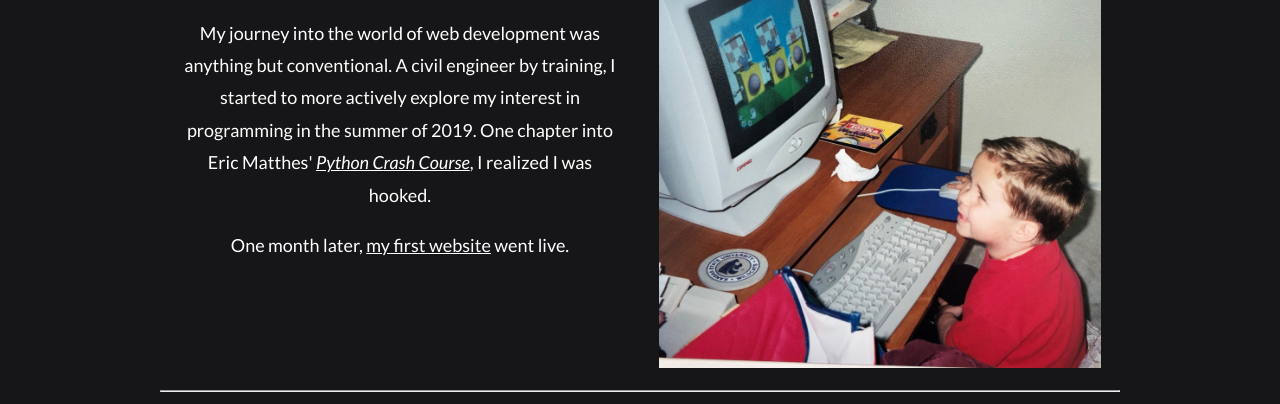
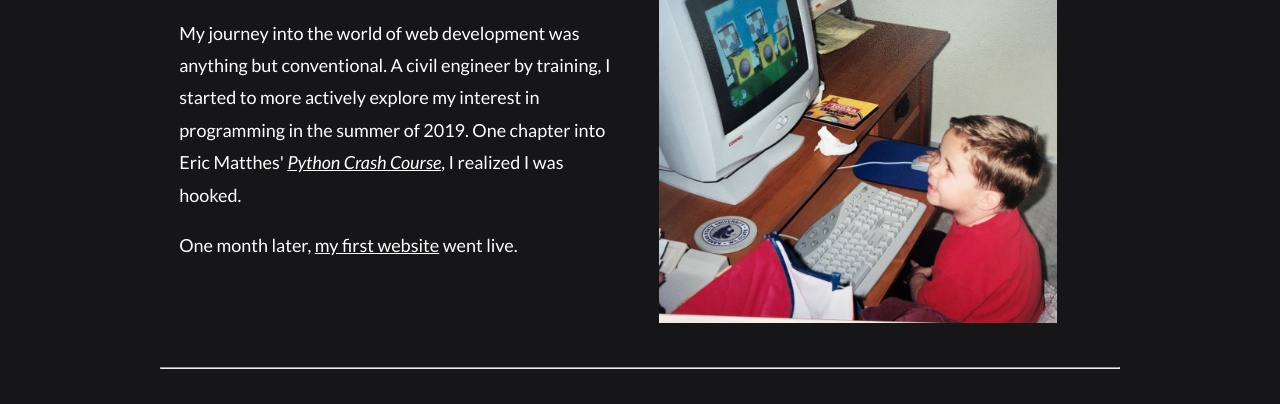
Before and after one commit to PickertJoe/personal-website-2.0, a plain HTML site: page html/about.html in a window 1280 px wide. Shown: the part 175-579 px from the top of the page. Drawn offline with Linux system fonts and the light colour scheme.

Commit message:
HTML/CSS golfing

```diff
--- a/css/style.css
+++ b/css/style.css
@@ -63,29 +63,29 @@ ul {
   color: red;
 }
 
-.main-content {
+.container {
   margin-top: 53px;
 }
 
-.main-content a {
+.container a {
   color: white;
   transition: all 0.3s ease;
 }
 
-.main-content a:hover {
+.container a:hover {
   color: red;
 }
 
-.main-content a:visited {
+.container a:visited {
   color: white;
 }
 
-.main-content li {
+.container li {
   font-size: 1.25rem;
   line-height: 1.5;
 }
 
-.main-content p {
+.container p {
   font-weight: 500;
 }
 
@@ -98,6 +98,15 @@ ul {
 .main-nav li {
   text-align: center;
   margin: 15px auto;
+}
+
+.mt-5 {
+  margin-top: 5%;
+}
+
+.my-5 {
+  margin-top: 5%;
+  margin-bottom: 5%;
 }
 
 .nav-links {
@@ -136,13 +145,11 @@ ul {
 }
 
 .text-center {
-  text-align: center
+  text-align: center;
 }
 
-.text-line {
-  text-align: center;
-  margin-top: 5%;
-  color: white;
+.text-right {
+  text-align: right;
 }
 
 .white-text {
@@ -158,7 +165,7 @@ ul {
     align-items: center;
   }
 
-  .main-content {
+  .container {
     margin-top: 70px;
   }
 
--- a/html/about.html
+++ b/html/about.html
@@ -8,7 +8,6 @@
     <title>Joe Pickert | About</title>
     <link rel="stylesheet" href="../css/simple-grid.css">
     <link rel="stylesheet" href="../css/style.css">
-
   </head>
 
   <body>
@@ -33,26 +32,21 @@
         </li>
       </ul>
     </nav>
-    <div class="main-content">
     <div class="container">
       <div class="row">
-          <div class="col-6">
-            <div class="text-line">
+        <div class="col-6 white-text mt-5">
           <h1>Who Am I?</h1>
           <p>My journey into the world of web development was anything but conventional. A civil engineer by training, I started to more actively explore my interest in programming in the summer of 2019. One chapter into Eric Matthes' <i><a href="https://www.amazon.com/Python-Crash-Course-2nd-Edition/dp/1593279280" target= _blank>Python Crash Course</a></i>, I realized I was hooked.</p>
           <p>One month later, <a href="http://pickertjoe.com" target= _blank>my first website</a> went live.</p>
         </div>
-          </div>
         <div class="col-6">
-            <div class="text-line">
-              <img src="/assets/images/young_me.jpg" width="100%" height="auto">
-            </div>
+          <img src="/assets/images/young_me.jpg" width="90%" height="auto" class="my-5">
         </div>
       </div>
       <hr>
       <div class="row">
         <div class="col-6">
-            <img src="/assets/images/headshot.jpg" width="100%" height="auto">
+          <img src="/assets/images/headshot.jpg" width="100%" height="auto" class="my-5">
           <div class="tech-logo-display">
             <img src="/assets/images/rails.jpg" class="image-thumbnail">
             <img src="/assets/images/ruby.png" class="image-thumbnail">
@@ -67,8 +61,7 @@
             <img src="/assets/images/aws.png" class="image-thumbnail">
           </div>
         </div>
-          <div class="col-6">
-            <div class="white-text">
+        <div class="col-6 white-text">
           <h2 class="text-center">Core Competencies</h2>
           <p>I'm experienced in the use of MVC frameworks to deliver performative web applications to clients of all types. I am a firm believer in using the right tool for the right job, and abhor tools that force me to reinvent the wheel.</p>
           <p>My greatest areas of strength are:</p>
@@ -83,7 +76,5 @@
         </div>
       </div>
     </div>
-      </div>
-    </div>
   </body>
 </html>
```
Also changed, not shown: html/contact.html (+1 -4 lines), html/fun.html (+6 -10 lines), html/work.html (+2 -4 lines), index.html (+8 -19 lines). Lines whose indentation alone changed are shown as unchanged.
